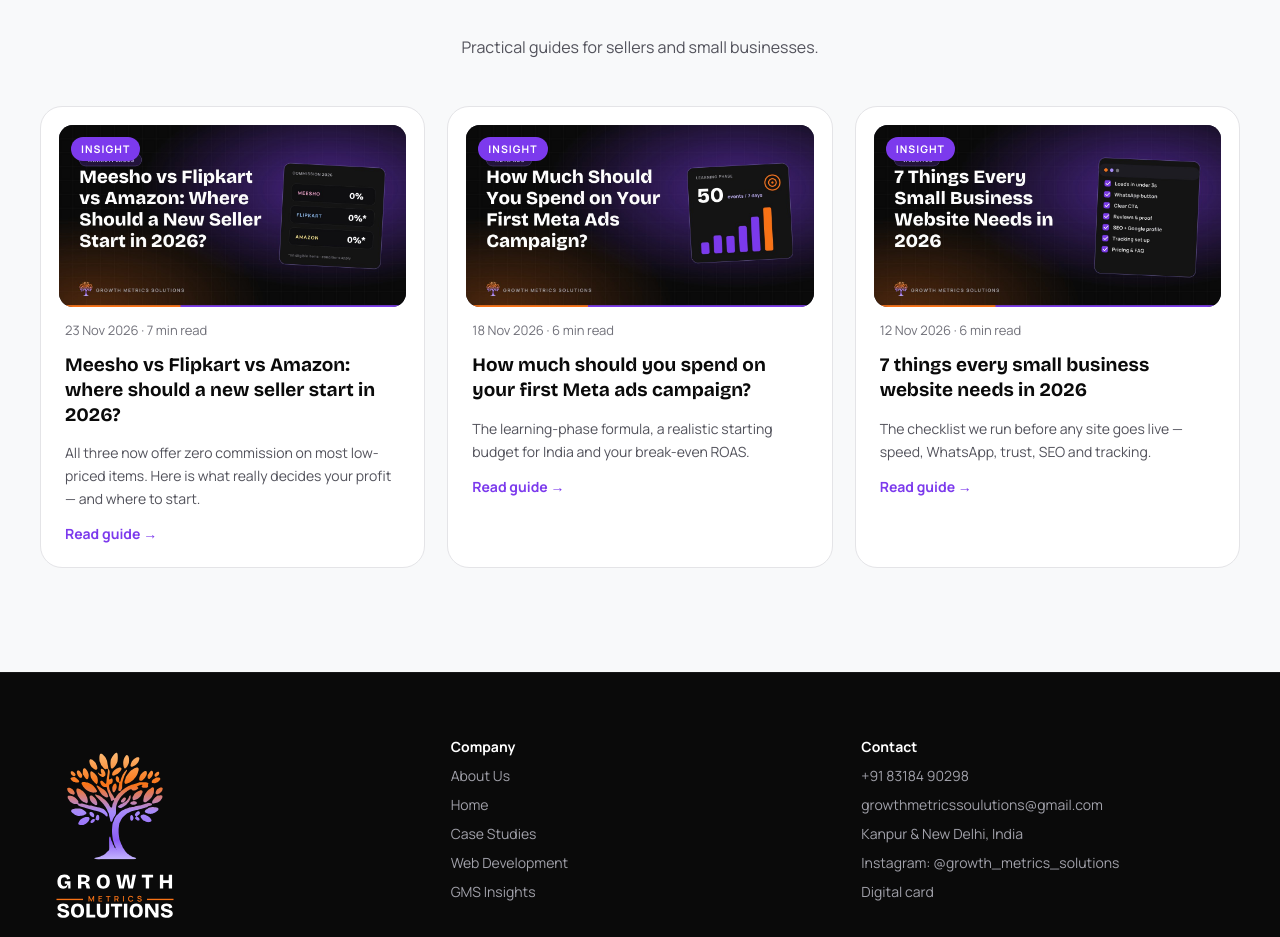
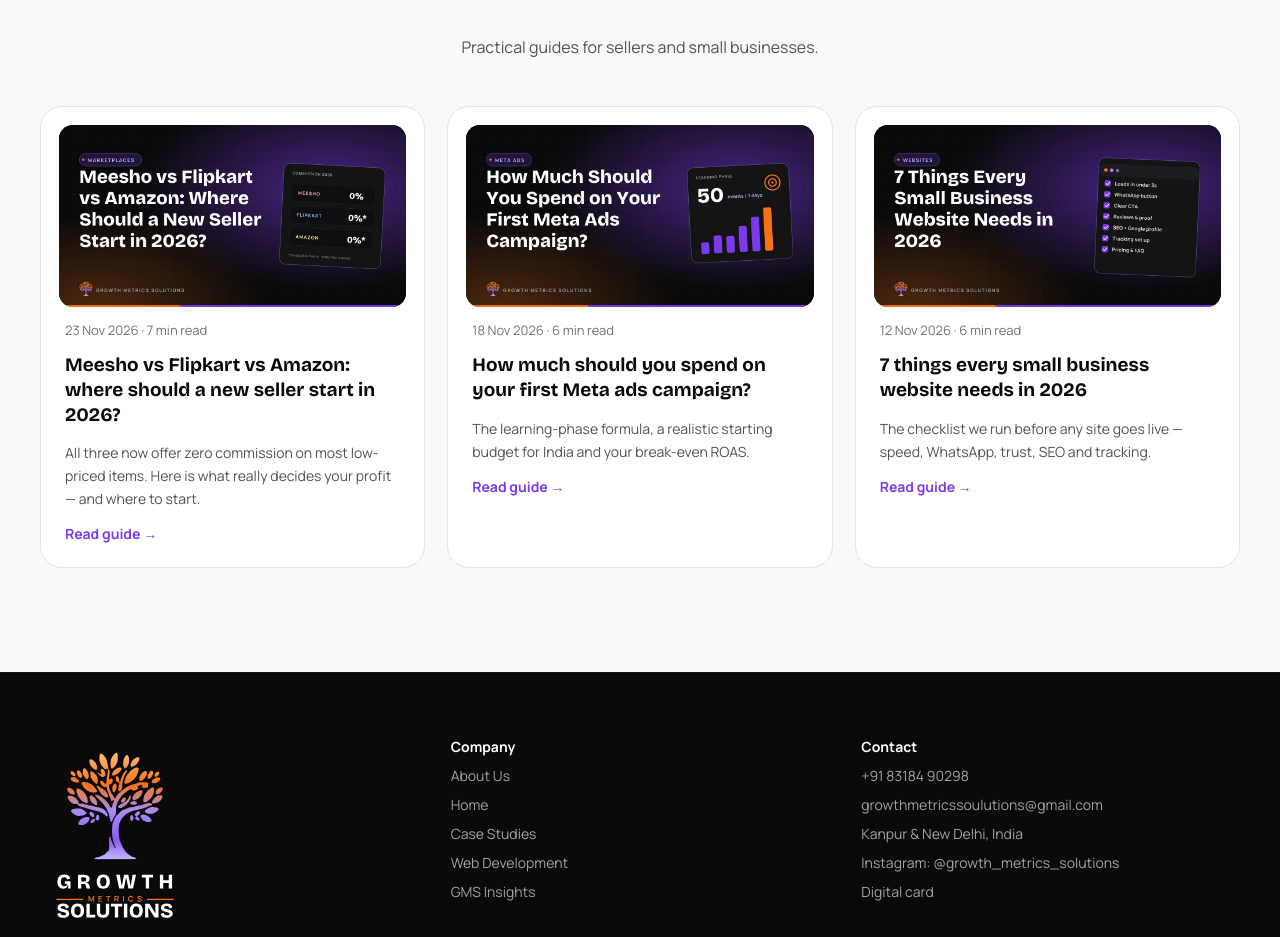
Before and after one commit to growthmetricssoulutions-boop/GrowthMetricsSolutions, a plain HTML site: page growth-metrics-website/index.html in a window 1280 px wide. Shown: the part 7040-7977 px from the top of the page. Drawn offline with nearby package versions, Linux system fonts and the light colour scheme; animation ran at ten frames a second.

Commit message:
Insights cards: remove duplicate badge over cover
Co-Authored-By: Claude Opus 5.5 <noreply@anthropic.com>
Claude-Session: https://claude.ai/code/session_01Ptjx534hVQaZDwYVRnjb7j

```diff
--- a/growth-metrics-website/index.html
+++ b/growth-metrics-website/index.html
@@ -622,7 +622,6 @@ a{color:#8B5CF6}a:hover{color:#A78BFA}
 
 <a href="/blog/meesho-vs-flipkart-vs-amazon/" style="text-decoration: none; color: #0A0A0A; background: #FFFFFF; border: 1px solid #E4E4E7; border-radius: 22px; padding: 18px; display: flex; flex-direction: column; gap: 14px;">
 <div style="position: relative; aspect-ratio: 1200 / 630; border-radius: 14px; overflow: hidden; background: #1E1B2E;"><img src="/blog/img/marketplaces.jpg" alt="Meesho vs Flipkart vs Amazon: where should a new seller start in 2026?" loading="lazy" style="width: 100%; height: 100%; object-fit: cover; display: block;">
-<span style="position: absolute; left: 12px; top: 12px; font-size: 10.5px; font-weight: 800; letter-spacing: 0.1em; color: #FFFFFF; background: #7C3AED; padding: 5px 10px; border-radius: 999px;">INSIGHT</span>
 </div>
 <span style="font-size: 13px; color: #71717A; padding: 0 6px;">23 Nov 2026 · 7 min read</span>
 <h3 style="margin: 0; padding: 0 6px; font-family: 'Bricolage Grotesque', sans-serif; font-size: 19px; font-weight: 700; line-height: 1.3;">Meesho vs Flipkart vs Amazon: where should a new seller start in 2026?</h3>
@@ -632,7 +631,6 @@ a{color:#8B5CF6}a:hover{color:#A78BFA}
 
 <a href="/blog/meta-ads-first-campaign-budget/" style="text-decoration: none; color: #0A0A0A; background: #FFFFFF; border: 1px solid #E4E4E7; border-radius: 22px; padding: 18px; display: flex; flex-direction: column; gap: 14px;">
 <div style="position: relative; aspect-ratio: 1200 / 630; border-radius: 14px; overflow: hidden; background: #1E1B2E;"><img src="/blog/img/meta-ads-budget.jpg" alt="How much should you spend on your first Meta ads campaign?" loading="lazy" style="width: 100%; height: 100%; object-fit: cover; display: block;">
-<span style="position: absolute; left: 12px; top: 12px; font-size: 10.5px; font-weight: 800; letter-spacing: 0.1em; color: #FFFFFF; background: #7C3AED; padding: 5px 10px; border-radius: 999px;">INSIGHT</span>
 </div>
 <span style="font-size: 13px; color: #71717A; padding: 0 6px;">18 Nov 2026 · 6 min read</span>
 <h3 style="margin: 0; padding: 0 6px; font-family: 'Bricolage Grotesque', sans-serif; font-size: 19px; font-weight: 700; line-height: 1.3;">How much should you spend on your first Meta ads campaign?</h3>
@@ -642,7 +640,6 @@ a{color:#8B5CF6}a:hover{color:#A78BFA}
 
 <a href="/blog/small-business-website-checklist-2026/" style="text-decoration: none; color: #0A0A0A; background: #FFFFFF; border: 1px solid #E4E4E7; border-radius: 22px; padding: 18px; display: flex; flex-direction: column; gap: 14px;">
 <div style="position: relative; aspect-ratio: 1200 / 630; border-radius: 14px; overflow: hidden; background: #1E1B2E;"><img src="/blog/img/website-checklist.jpg" alt="7 things every small business website needs in 2026" loading="lazy" style="width: 100%; height: 100%; object-fit: cover; display: block;">
-<span style="position: absolute; left: 12px; top: 12px; font-size: 10.5px; font-weight: 800; letter-spacing: 0.1em; color: #FFFFFF; background: #7C3AED; padding: 5px 10px; border-radius: 999px;">INSIGHT</span>
 </div>
 <span style="font-size: 13px; color: #71717A; padding: 0 6px;">12 Nov 2026 · 6 min read</span>
 <h3 style="margin: 0; padding: 0 6px; font-family: 'Bricolage Grotesque', sans-serif; font-size: 19px; font-weight: 700; line-height: 1.3;">7 things every small business website needs in 2026</h3>
```
